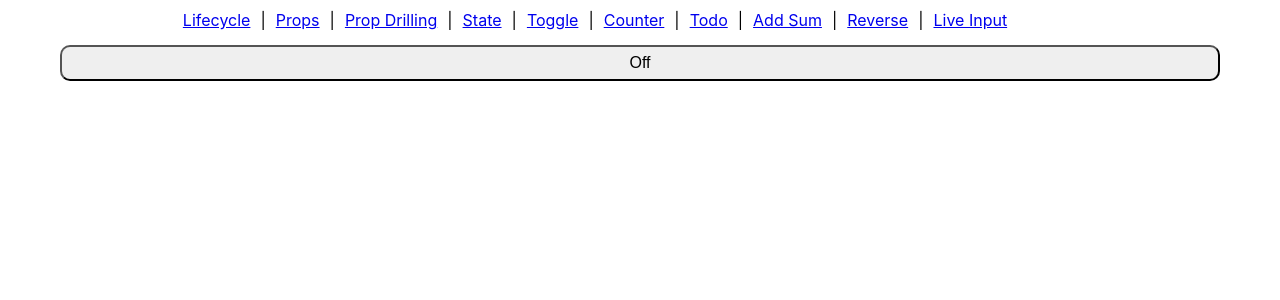
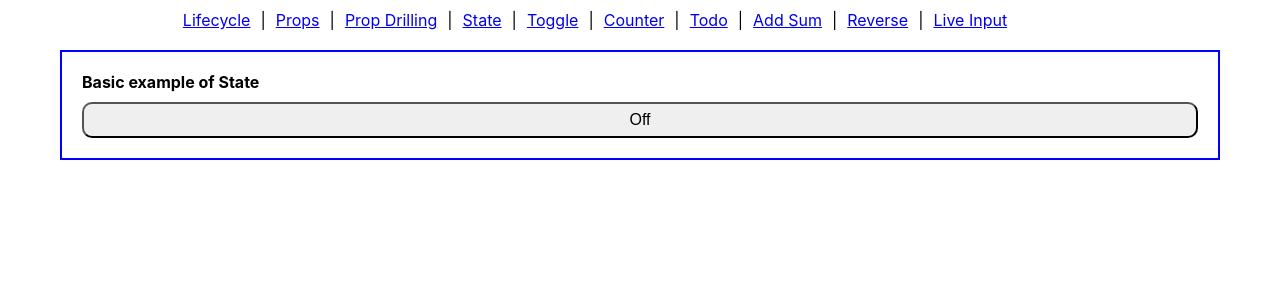
Before and after one commit to mahapatra079/my-app, a React (Create React App) app: page /state in a window 1280 px wide. Shown: the top 300 px of the page. Built offline with nearby package versions, Linux system fonts and the light colour scheme.

Commit message:
modification in state

```diff
--- a/src/State.js
+++ b/src/State.js
@@ -8,7 +8,8 @@ function Toggle(){
 
     return(
         <div className="toggle">
-            <button onClick={()=> SetIsOn(!isOn)}>
+            <h4>Basic example of State</h4>
+            <button type="button" className="mt-10" onClick={()=> SetIsOn(!isOn)}>
                 {isOn ? "On" : "Off"}
             </button>
         </div>
--- a/src/index.css
+++ b/src/index.css
@@ -5,5 +5,5 @@ nav{ display: flex; justify-content: center; width: calc(100% - 90px); margin-to
 .d-block{display: block;}.mt-10{margin-top: 10px;}.mt-20{margin-top: 20px;}
 
 .concept{ margin-bottom: -40px; } .props{ border: 4px solid #000; margin-top: 50px; padding: 10px; text-align: center; } .child-data, .life-cycle{ border: 2px solid red; padding: 10px; margin: 20px; } .props-drilling{ border: 3px solid grey; margin-top: 20px; padding: 10px; } .toggle { margin-top: 15px; } .toggle button, .addBtn{ cursor: pointer; width: 100%; height: 36px; border-radius: 10px; font-size: 16px; }
-.adding-sum, .reversing-string, .counter, .capture-input, .show-hide, .todo-list{border: 2px solid blue;padding: 20px;margin-top: 20px;}
+.adding-sum, .reversing-string, .counter, .capture-input, .show-hide, .todo-list, .toggle{border: 2px solid blue;padding: 20px;margin-top: 20px;}
 .addBtn{margin: 10px 0;}
```
